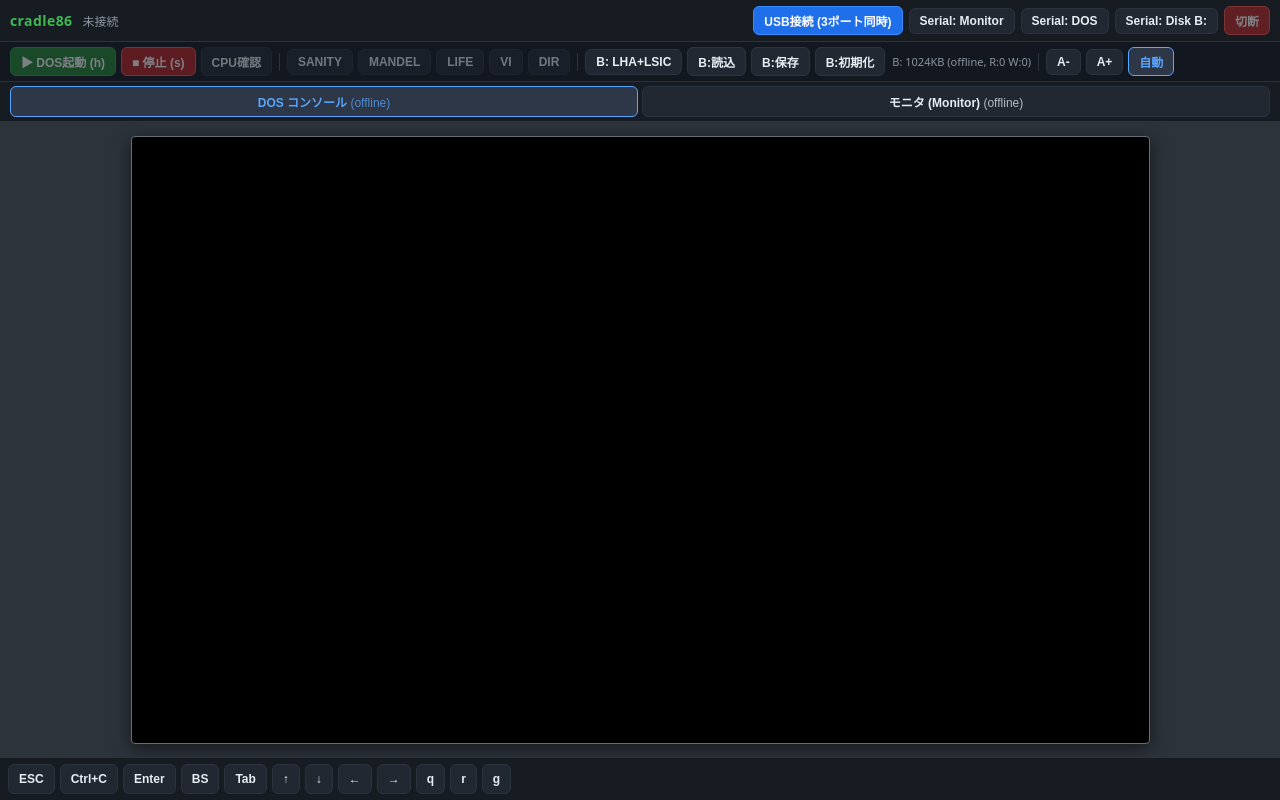
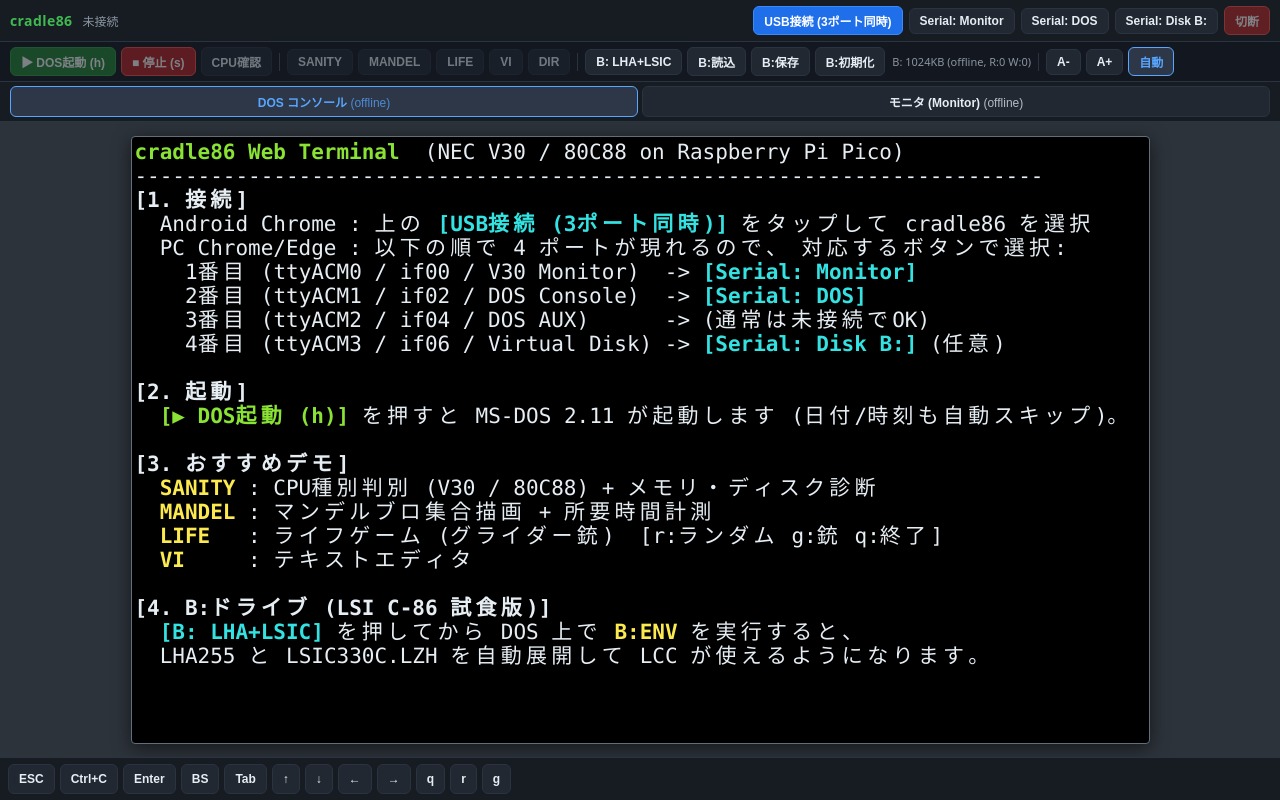
Before and after one commit to ikeji/cradle86, a plain HTML site: page docs/index.html in a window 1280 px wide. Drawn offline with nearby package versions, Linux system fonts and the light colour scheme.

Commit message:
feat: Web端末の初期画面にクイックスタートガイドを表示

```diff
--- a/docs/index.html
+++ b/docs/index.html
@@ -209,6 +209,31 @@
   const termMon = makeTerm(80, 25);
   termDos.open(document.getElementById('term-dos'));
   termMon.open(document.getElementById('term-mon'));
+
+  // Initial quick-start guide on DOS screen
+  termDos.writeln('\x1b[1;32mcradle86 Web Terminal\x1b[0m  (NEC V30 / 80C88 on Raspberry Pi Pico)');
+  termDos.writeln('------------------------------------------------------------------------');
+  termDos.writeln('\x1b[1m[1. 接続]\x1b[0m');
+  termDos.writeln('  Android Chrome : 上の \x1b[1;36m[USB接続 (3ポート同時)]\x1b[0m をタップして cradle86 を選択');
+  termDos.writeln('  PC Chrome/Edge : 以下の順で 4 ポートが現れるので、対応するボタンで選択:');
+  termDos.writeln('    1番目 (ttyACM0 / if00 / V30 Monitor)  -> \x1b[1;36m[Serial: Monitor]\x1b[0m');
+  termDos.writeln('    2番目 (ttyACM1 / if02 / DOS Console)  -> \x1b[1;36m[Serial: DOS]\x1b[0m');
+  termDos.writeln('    3番目 (ttyACM2 / if04 / DOS AUX)      -> (通常は未接続でOK)');
+  termDos.writeln('    4番目 (ttyACM3 / if06 / Virtual Disk) -> \x1b[1;36m[Serial: Disk B:]\x1b[0m (任意)');
+  termDos.writeln('');
+  termDos.writeln('\x1b[1m[2. 起動]\x1b[0m');
+  termDos.writeln('  \x1b[1;32m[▶ DOS起動 (h)]\x1b[0m を押すと MS-DOS 2.11 が起動します (日付/時刻も自動スキップ)。');
+  termDos.writeln('');
+  termDos.writeln('\x1b[1m[3. おすすめデモ]\x1b[0m');
+  termDos.writeln('  \x1b[1;33mSANITY\x1b[0m : CPU種別判別 (V30 / 80C88) + メモリ・ディスク診断');
+  termDos.writeln('  \x1b[1;33mMANDEL\x1b[0m : マンデルブロ集合描画 + 所要時間計測');
+  termDos.writeln('  \x1b[1;33mLIFE\x1b[0m   : ライフゲーム (グライダー銃)  [r:ランダム g:銃 q:終了]');
+  termDos.writeln('  \x1b[1;33mVI\x1b[0m     : テキストエディタ');
+  termDos.writeln('');
+  termDos.writeln('\x1b[1m[4. B:ドライブ (LSI C-86 試食版)]\x1b[0m');
+  termDos.writeln('  \x1b[1;36m[B: LHA+LSIC]\x1b[0m を押してから DOS 上で \x1b[1;33mB:ENV\x1b[0m を実行すると、');
+  termDos.writeln('  LHA255 と LSIC330C.LZH を自動展開して LCC が使えるようになります。');
+  termMon.writeln('\x1b[1;32mcradle86 Monitor (Port 0)\x1b[0m  - 接続後に ? でコマンド一覧、cpu でCPU確認');
 
   // Shift_JIS decoders (streaming)
   const decDos = new TextDecoder('shift_jis', { fatal: false });
@@ -696,6 +721,7 @@
 
   // ---- Demo Macro Buttons ----
   document.getElementById('btn-start-dos').onclick = () => {
+    termDos.reset();
     sendText('mon', 'h\r');
     switchTab('dos');
     // Auto-skip MS-DOS date/time prompts after boot
```
